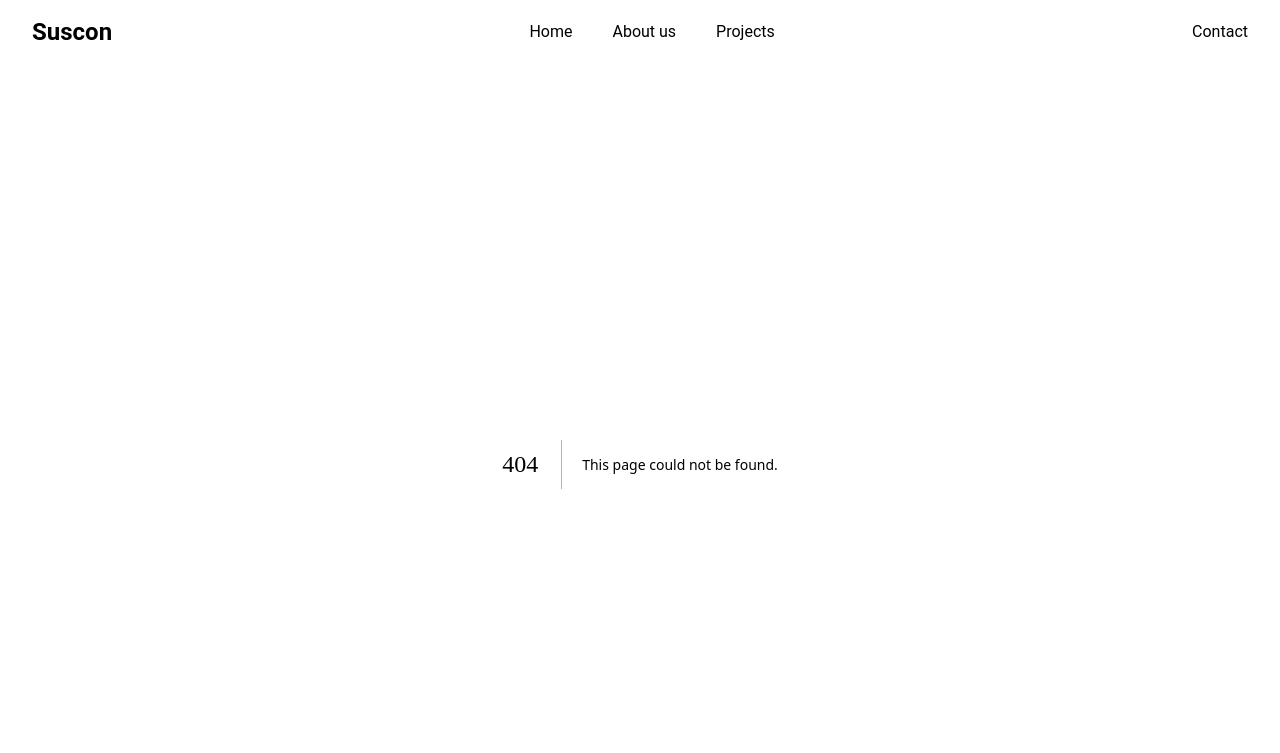
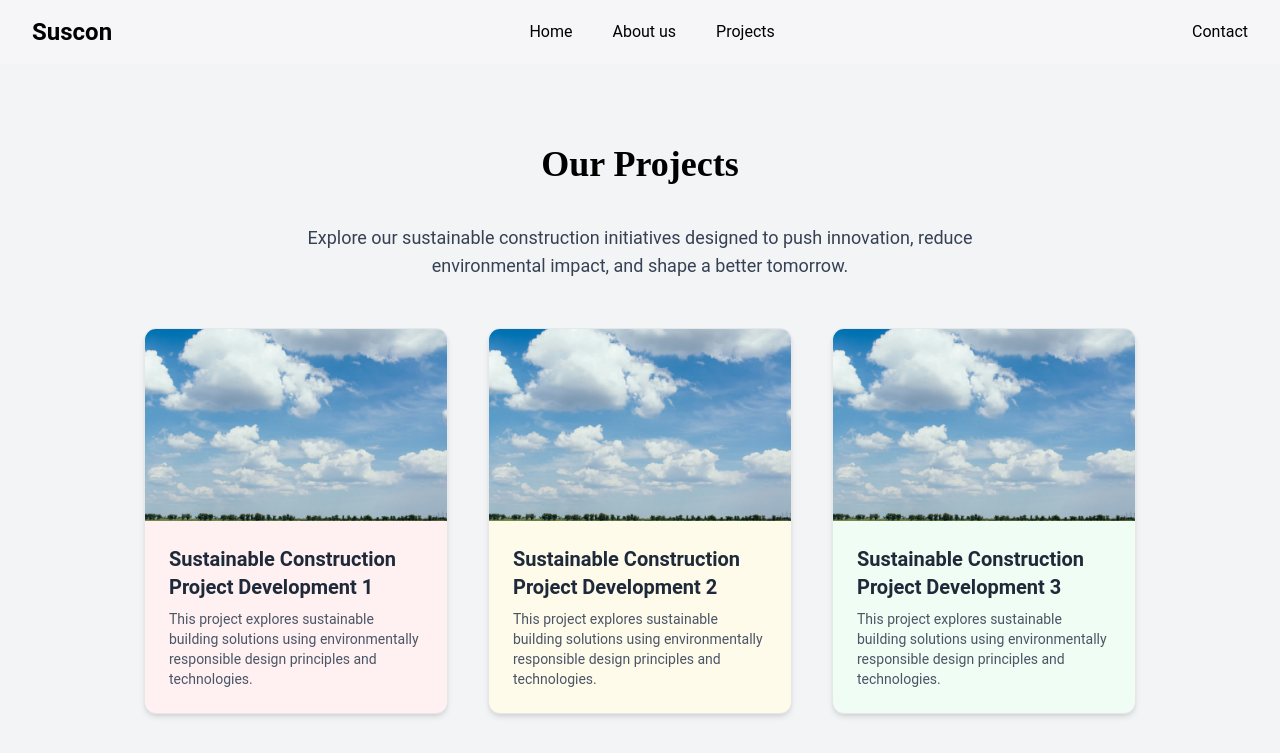
Before and after one commit to TotalentreprenorAS/suscon, a Next.js app: page /projects in a window 1280 px wide. Before the commit this address had no page. Shown: the top 753 px of the page. Built offline with nearby package versions, Linux system fonts and the light colour scheme.

Commit message:
added projects to page

```diff
--- /dev/null
+++ b/app/projects/[slug]/page.tsx
@@ -0,0 +1,66 @@
+// app/projects/[slug]/page.tsx
+import { notFound } from "next/navigation";
+import Image from "next/image";
+const projects = [
+  {
+    title: "Sustainable Construction Project Development 1",
+    slug: "project-1",
+    color: "bg-rose-50",
+    description:
+      "This project explores sustainable building solutions using environmentally responsible design principles and technologies.",
+  },
+  {
+    title: "Sustainable Construction Project Development 2",
+    slug: "project-2",
+    color: "bg-amber-50",
+    description:
+      "This project explores sustainable building solutions using environmentally responsible design principles and technologies.",
+  },
+  {
+    title: "Sustainable Construction Project Development 3",
+    slug: "project-3",
+    color: "bg-green-50",
+    description:
+      "This project explores sustainable building solutions using environmentally responsible design principles and technologies.",
+  },
+  {
+    title: "Sustainable Construction Project Development 4",
+    slug: "project-4",
+    color: "bg-sky-50",
+    description:
+      "This project explores sustainable building solutions using environmentally responsible design principles and technologies.",
+  },
+  {
+    title: "Sustainable Construction Project Development 5",
+    slug: "project-5",
+    color: "bg-slate-50",
+    description:
+      "This project explores sustainable building solutions using environmentally responsible design principles and technologies.",
+  },
+];
+
+export default function ProjectDetailPage({
+  params,
+}: {
+  params: { slug: string };
+}) {
+  const project = projects.find((p) => p.slug === params.slug);
+
+  if (!project) return notFound();
+
+  return (
+    <section className={`${project.color} min-h-screen py-20 px-6`}>
+      <div className="max-w-3xl mx-auto">
+        <h1 className="text-4xl font-bold mb-6">{project.title}</h1>
+        <Image
+          src="/rodion-kutsaiev-PEm_sLmJT-w-unsplash-1.avif"
+          alt={project.title}
+          className="w-full h-64 object-cover rounded-lg shadow"
+          width={500}
+          height={500}
+        />
+        <p className="text-lg text-gray-700 mb-6">{project.description}</p>
+      </div>
+    </section>
+  );
+}
--- /dev/null
+++ b/app/projects/page.tsx
@@ -0,0 +1,69 @@
+import Link from "next/link";
+
+export default function ProjectsPage() {
+  const projects = [
+    {
+      title: "Sustainable Construction Project Development 1",
+      slug: "projects/project-1",
+      color: "bg-rose-50",
+    },
+    {
+      title: "Sustainable Construction Project Development 2",
+      slug: "projects/project-2",
+      color: "bg-amber-50",
+    },
+    {
+      title: "Sustainable Construction Project Development 3",
+      slug: "projects/project-3",
+      color: "bg-green-50",
+    },
+    {
+      title: "Sustainable Construction Project Development 4",
+      slug: "projects/project-4",
+      color: "bg-sky-50",
+    },
+    {
+      title: "Sustainable Construction Project Development 5",
+      slug: "projects/project-5",
+      color: "bg-slate-50",
+    },
+  ];
+
+  return (
+    <section className="container mx-auto px-4 py-20">
+      <h1 className="text-4xl font-bold text-center mb-10">Our Projects</h1>
+      <p className="text-lg text-center text-gray-700 max-w-2xl mx-auto mb-12">
+        Explore our sustainable construction initiatives designed to push
+        innovation, reduce environmental impact, and shape a better tomorrow.
+      </p>
+
+      <div className="grid grid-cols-1 sm:grid-cols-2 lg:grid-cols-3 gap-10">
+        {projects.map((project, index) => (
+          <Link
+            href={project.slug}
+            key={index}
+            className={`${project.color} rounded-xl shadow-md overflow-hidden hover:shadow-lg transition border border-gray-200`}
+          >
+            <div className="h-48 w-full overflow-hidden">
+              <img
+                src="/rodion-kutsaiev-PEm_sLmJT-w-unsplash-1.avif"
+                alt={project.title}
+                className="w-full h-full object-cover"
+              />
+            </div>
+
+            <div className="p-6">
+              <h2 className="text-xl font-semibold text-gray-800 mb-2">
+                {project.title}
+              </h2>
+              <p className="text-gray-600 text-sm">
+                This project explores sustainable building solutions using
+                environmentally responsible design principles and technologies.
+              </p>
+            </div>
+          </Link>
+        ))}
+      </div>
+    </section>
+  );
+}
```
